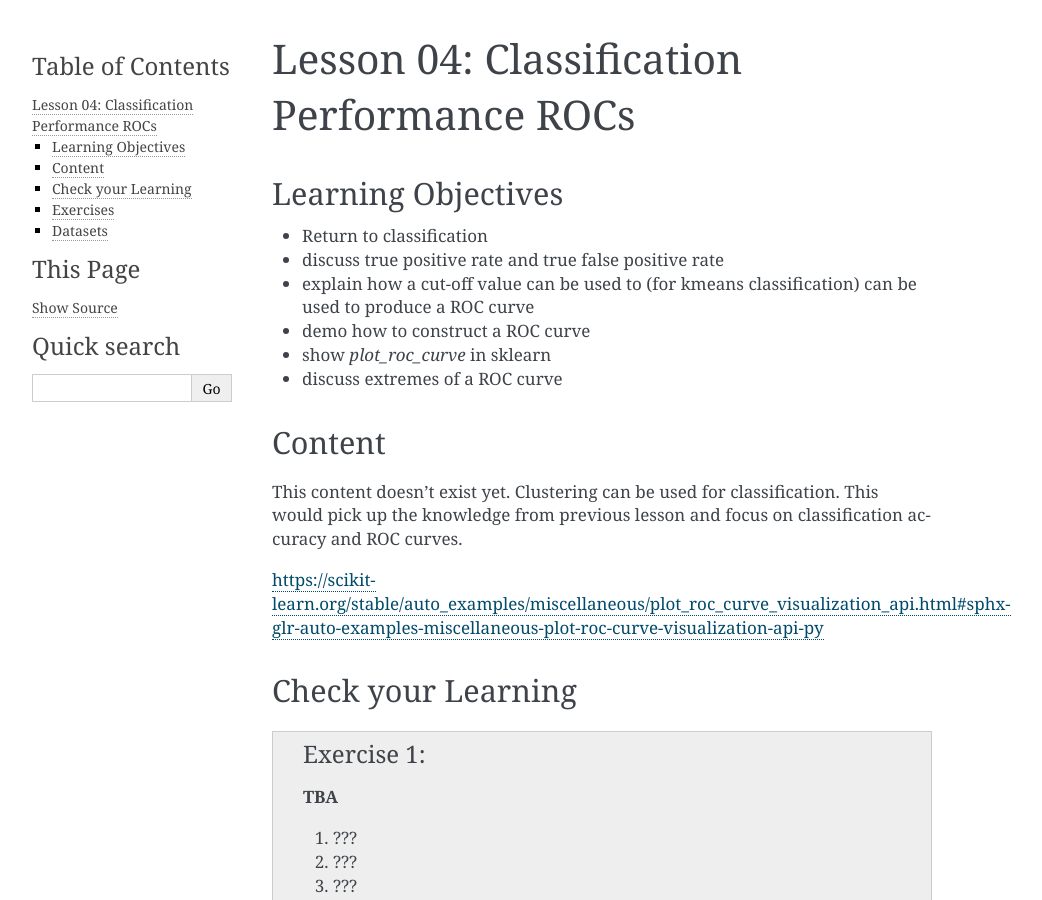
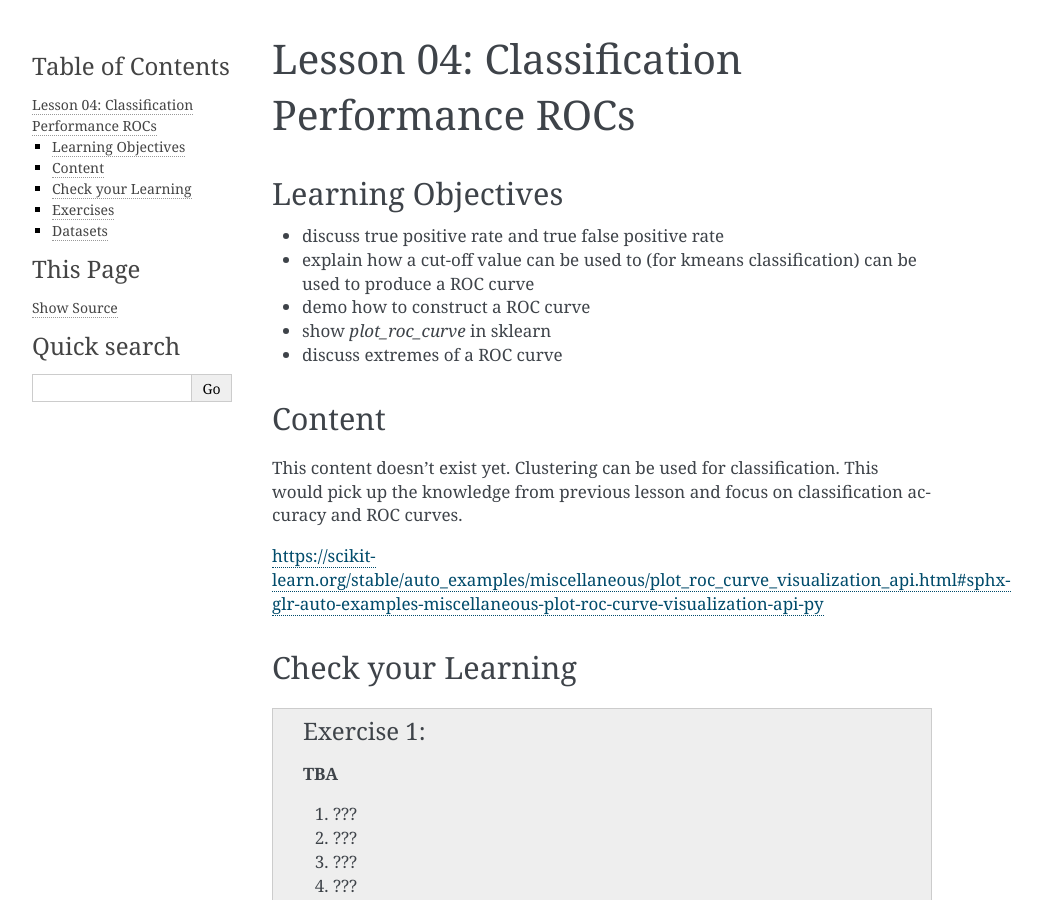
Before and after one commit to deeplearning540/deeplearning540.github.io, a Sphinx documentation site: the page built from source/lesson04/content.rst, in a window 1280 px wide and 900 px high. Shown: the whole window, without its empty margins (148-1190 px from the left). Built offline with Sphinx 7.4.7, drawn with Linux system fonts in a browser that asks for light colours.

Commit message:
starting to compose lesson04

```diff
--- a/source/lesson04/content.rst
+++ b/source/lesson04/content.rst
@@ -3,8 +3,6 @@ Lesson 04: Classification Performance ROCs
 
 Learning Objectives
 ===================
-
-* Return to classification
 
 * discuss true positive rate and true false positive rate
 
```
